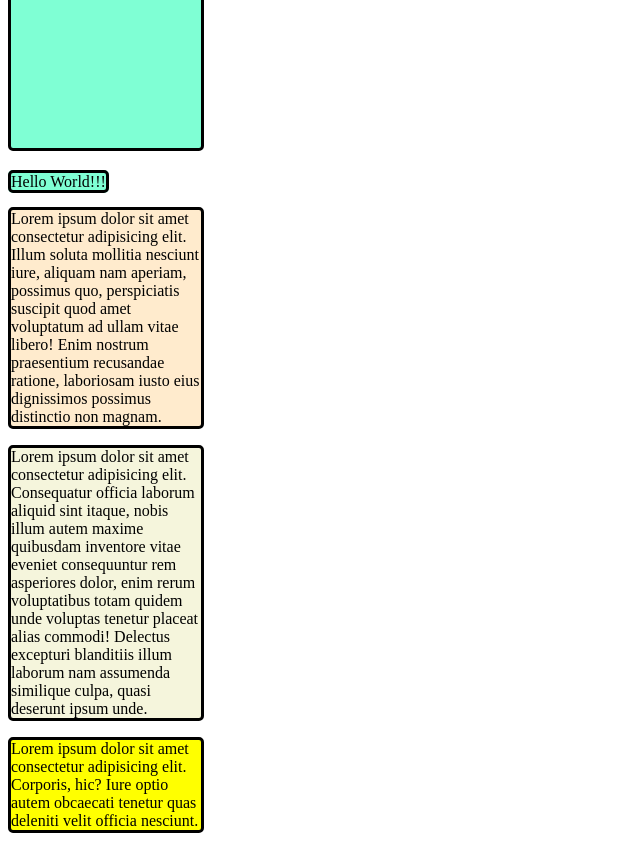
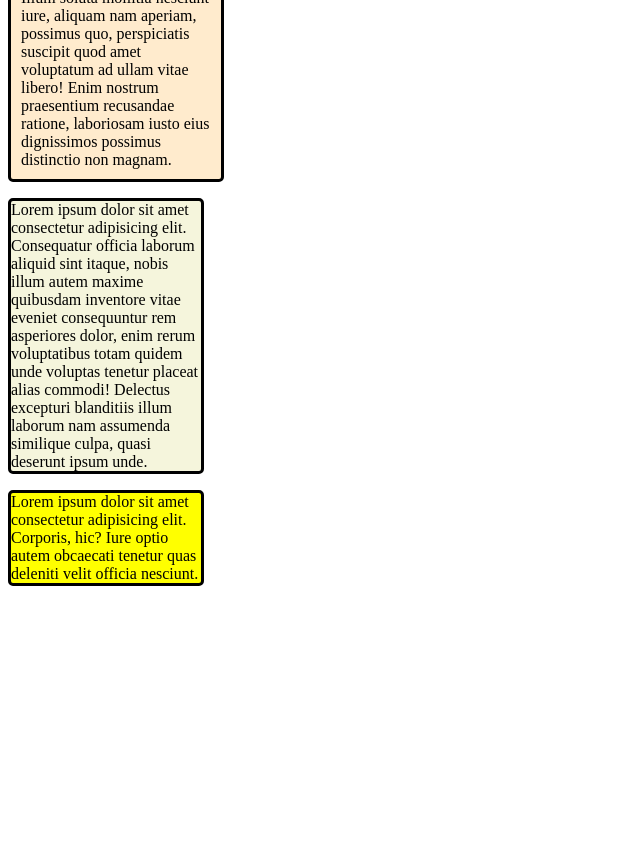
Before and after one commit to roshanzameer0002/CSS-AND-PROJECTS, a plain HTML site: page CSS Box Model/index.html in a window 1280 px wide. Shown: the part 76-925 px from the top of the page, without its empty margins (0-640 px from the left). After the commit the page ends 800 px from the top, so only its background shows below. Drawn offline with Linux system fonts and the light colour scheme.

Commit message:
Box Model Completed

```diff
--- a/CSS Box Model/index.html
+++ b/CSS Box Model/index.html
@@ -26,6 +26,15 @@
             border: solid black 3px;
             border-radius: 5px;
             width: 190px;
+            /* padding: 50px;
+            margin: 30px; */
+            /* padding-left: 10px;
+            padding-top: 20px;
+            padding-right: 30px;
+            padding-bottom: 50px; */
+            padding: 10px 10px 10px 10px;
+            /* margin-right: 60px; */
+
         }
 
         .sec {
@@ -33,6 +42,7 @@
             border: solid black 3px;
             border-radius: 5px;
             width: 190px;
+
         }
 
         .third {
@@ -41,7 +51,8 @@
             border-radius: 5px;
             width: 190px;
         }
-        span{
+
+        span {
             background-color: aquamarine;
             border: solid black 3px;
             border-radius: 5px;
@@ -52,8 +63,8 @@
 </head>
 
 <body>
-    <h1>Box Models</h1>
-    <span>Hello World!!!</span>
+    <!-- <h1>Box Models</h1>
+    <span>Hello World!!!</span> -->
     <p class="first">
         Lorem ipsum dolor sit amet consectetur adipisicing elit. Illum soluta mollitia nesciunt iure, aliquam nam
         aperiam, possimus quo, perspiciatis suscipit quod amet voluptatum ad ullam vitae libero! Enim nostrum
```
